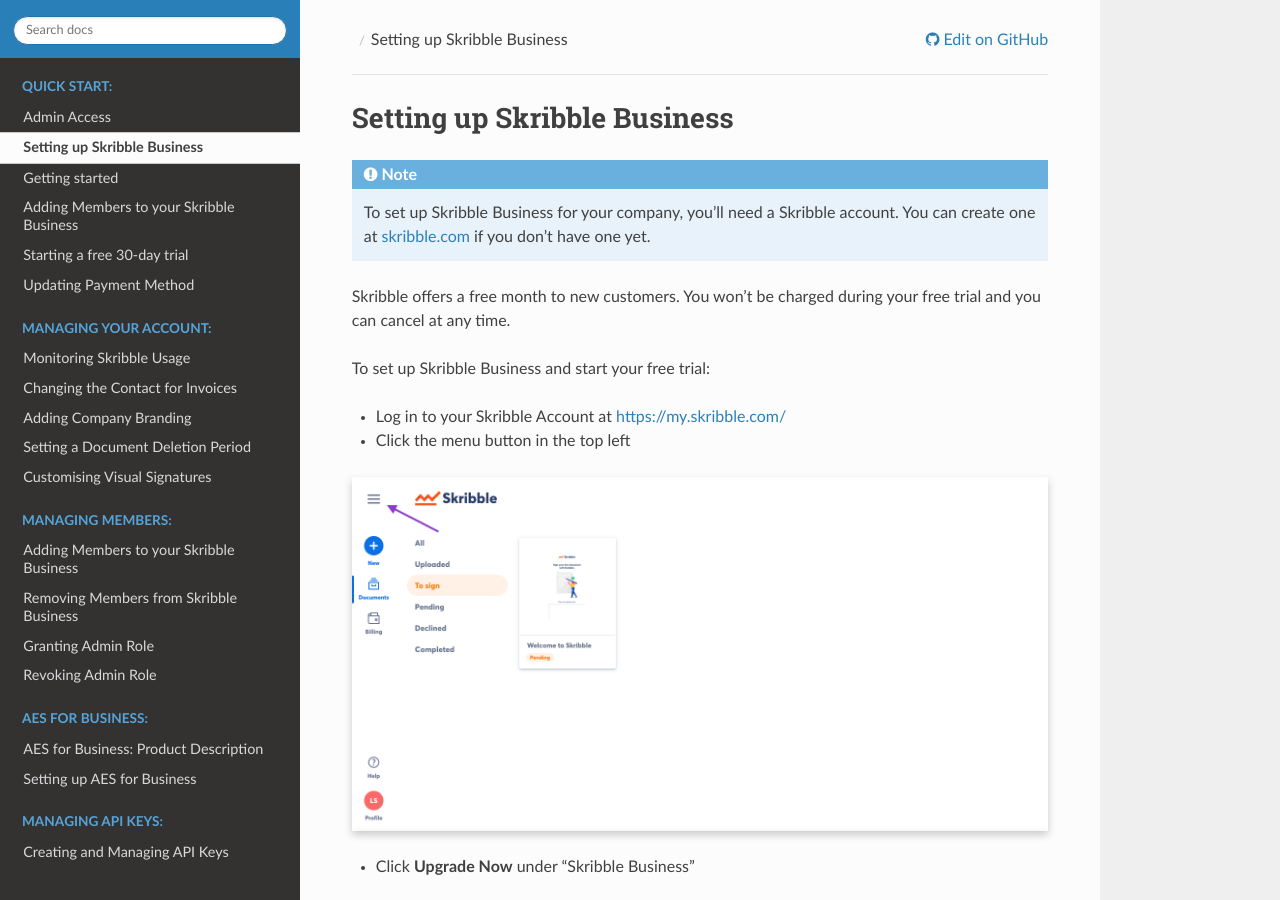
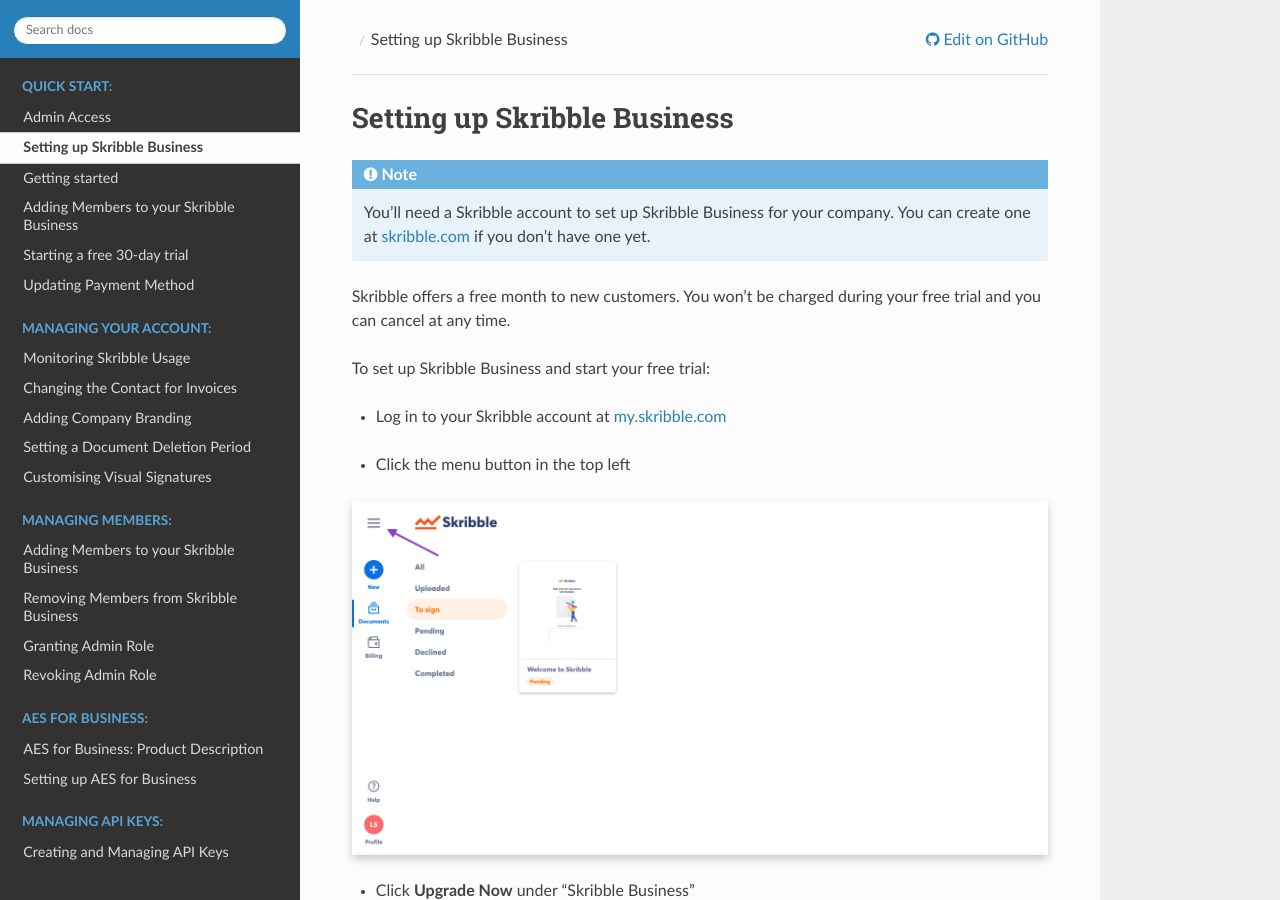
Before and after one commit to matthieu-bt/business-guide, a Sphinx documentation site: the page built from source/quickstart/upgrade.rst, in a window 1280 px wide and 900 px high. Built offline with Sphinx 7.4.7 and the Read the Docs theme 2.0.0, drawn with Linux system fonts in a browser that asks for light colours.

Commit message:
Typos
Corrected some typos

```diff
--- a/source/quickstart/upgrade.rst
+++ b/source/quickstart/upgrade.rst
@@ -5,7 +5,7 @@
 ============================
 
 .. NOTE::
-   To set up Skribble Business for your company, you’ll need a Skribble account. You can create one at `skribble.com`_ if you don’t have one yet.
+  You’ll need a Skribble account to set up Skribble Business for your company. You can create one at `skribble.com`_ if you don’t have one yet.
 
 .. _skribble.com: https://my.skribble.com/signup
 
```
Also changed, not shown: other parts of source/quickstart/upgrade.rst (+3 -1 lines).
